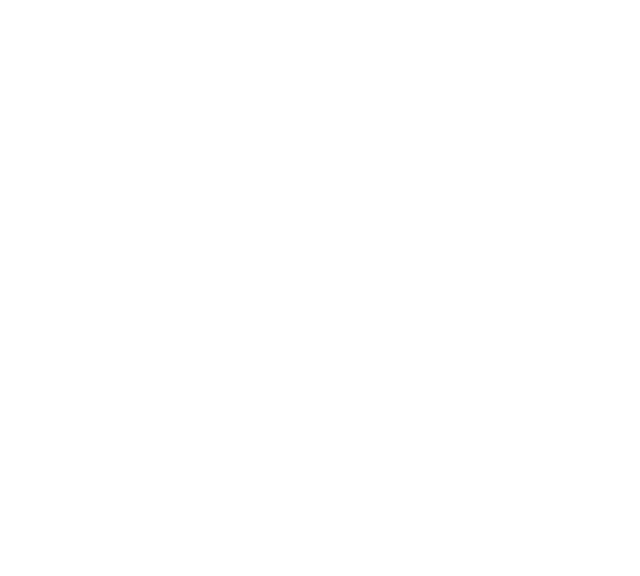
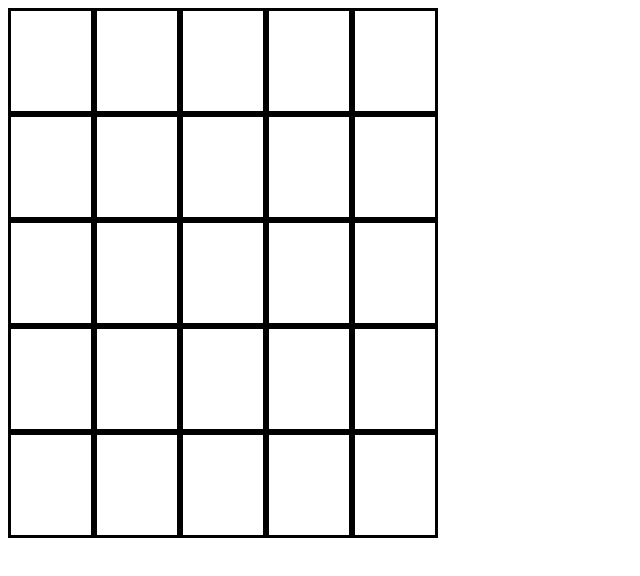
Before and after one commit to CraigMarc/etch-a-sketch, a plain HTML site: page index.html in a window 1280 px wide. Shown: the whole page, without its empty margins (0-640 px from the left). Drawn offline with Linux system fonts and the light colour scheme.

Commit message:
added divs with js working to modify grid with css

```diff
--- a/etch-a-sketch.js
+++ b/etch-a-sketch.js
@@ -0,0 +1,9 @@
+for (let i=0; i<25; i++) {
+
+const container = document.querySelector('#container');
+     const grid = document.createElement('div');
+     grid.classList.add('grid');
+
+     container.appendChild(grid);
+
+}
--- a/index.html
+++ b/index.html
@@ -8,7 +8,7 @@
     <script src="etch-a-sketch.js" defer></script>
 </head>
 <body>
-   <div>
+   <div id="container">
 
    </div>
 </body>
--- a/styles.css
+++ b/styles.css
@@ -0,0 +1,14 @@
+#container {
+    display: flex;
+    flex-wrap: wrap;
+    width: 500px;
+   height: 400px
+
+}
+
+
+.grid {
+    border: solid;
+    width: 80px;
+    height: 100px;
+}
```
